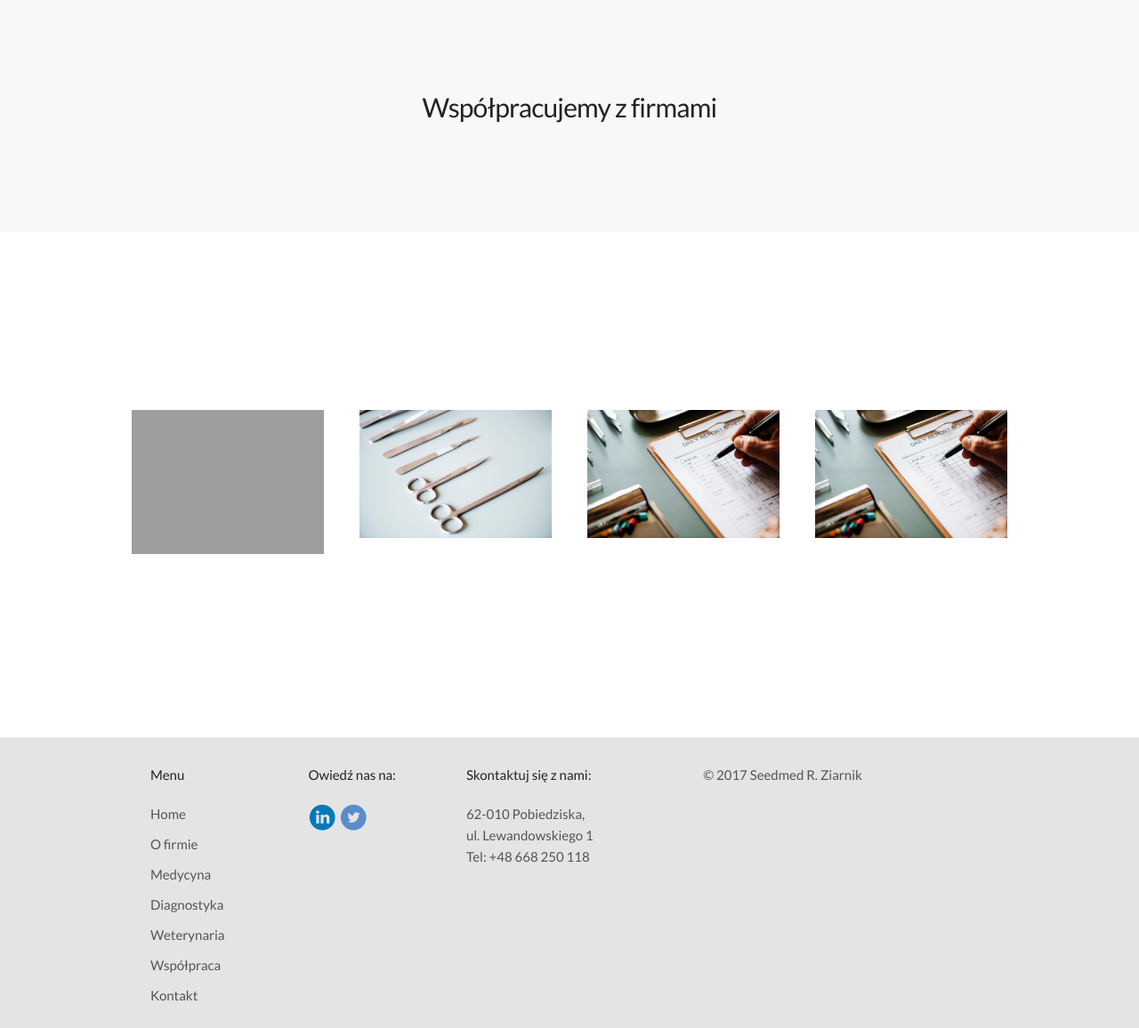
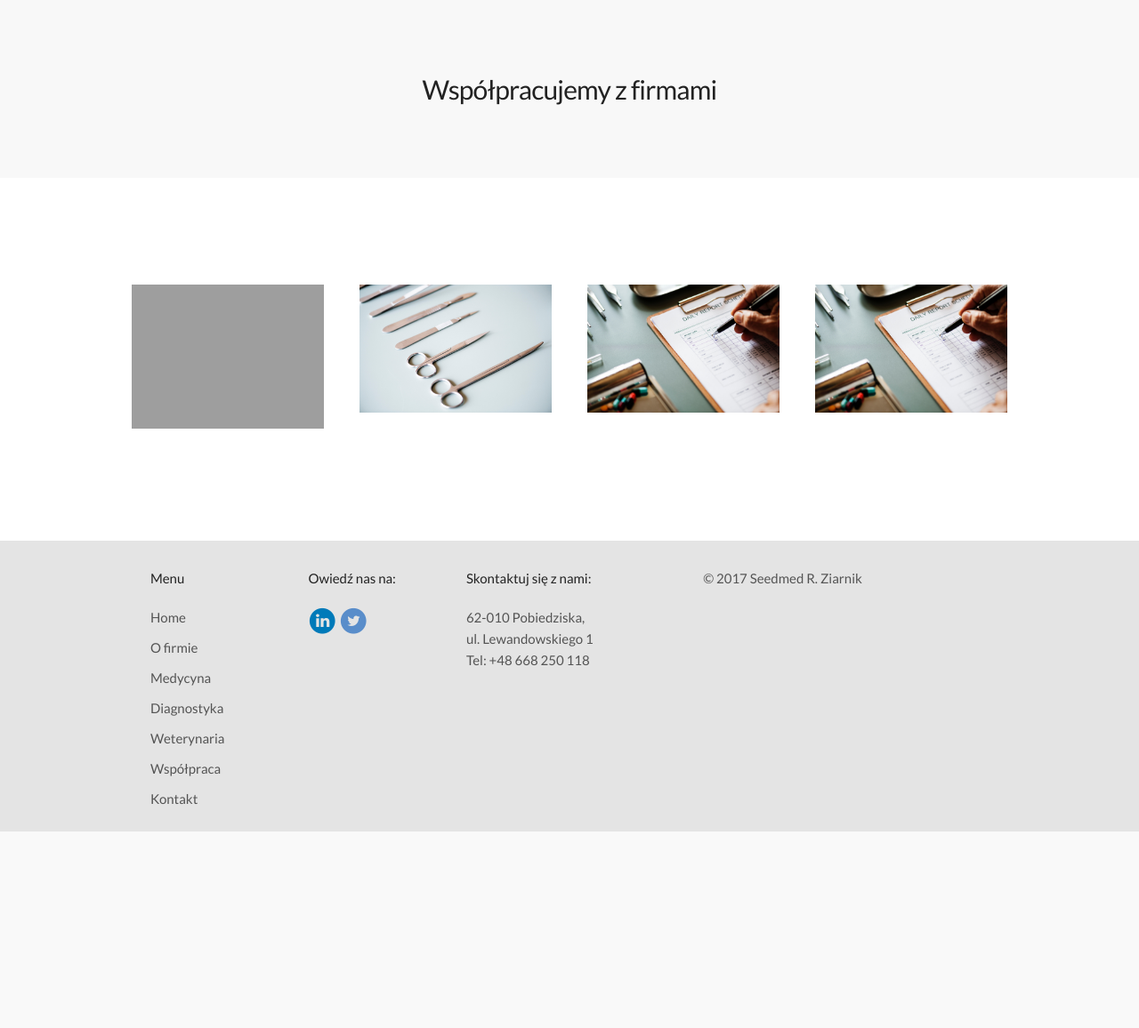
Before and after one commit to hergerr/seedmed-web-project, a PHP site: page /collaboration.html in a window 1280 px wide. Shown: the part 174-1330 px from the top of the page at 89% size. After the commit the page ends 1109 px from the top, so only its background shows below. Run offline with PHP 8.4, Linux system fonts and the light colour scheme; some libraries are stand-ins or nearby versions; grey boxes are pictures that could not be loaded.

Commit message:
fixed collaborating-companies div, added animation to h4

```diff
--- a/collaboration.html
+++ b/collaboration.html
@@ -105,9 +105,11 @@
   –––––––––––––––––––––––––––––––––––––––––––––––––– -->
     <!-- Main section----------------------------->
     <section>
-        <div class="collaborating-companies row">
-            <div class="twelve columns">
-                <h4>Współpracujemy z firmami</h4>
+        <div class="collaborating-companies">
+            <div class="row">
+                <div class="twelve columns">
+                    <h4 class="reveal">Współpracujemy z firmami</h4>
+                </div>
             </div>
         </div>
         <div class="row">
--- a/css/collaboration.css
+++ b/css/collaboration.css
@@ -1,9 +1,13 @@
+.customer-logos {
+    margin: 100px 0px 120px 0px;
+
+}
+
 .collaborating-companies {
     background-color: #f8f8f8;
-    color: inherit;
-    padding: 100px;
+    height: 200px;
 }
 
-.customer-logos {
-    margin: 200px 0px 200px 0px;
+.collaborating-companies h4 {
+    line-height: 200px;
 }
```
